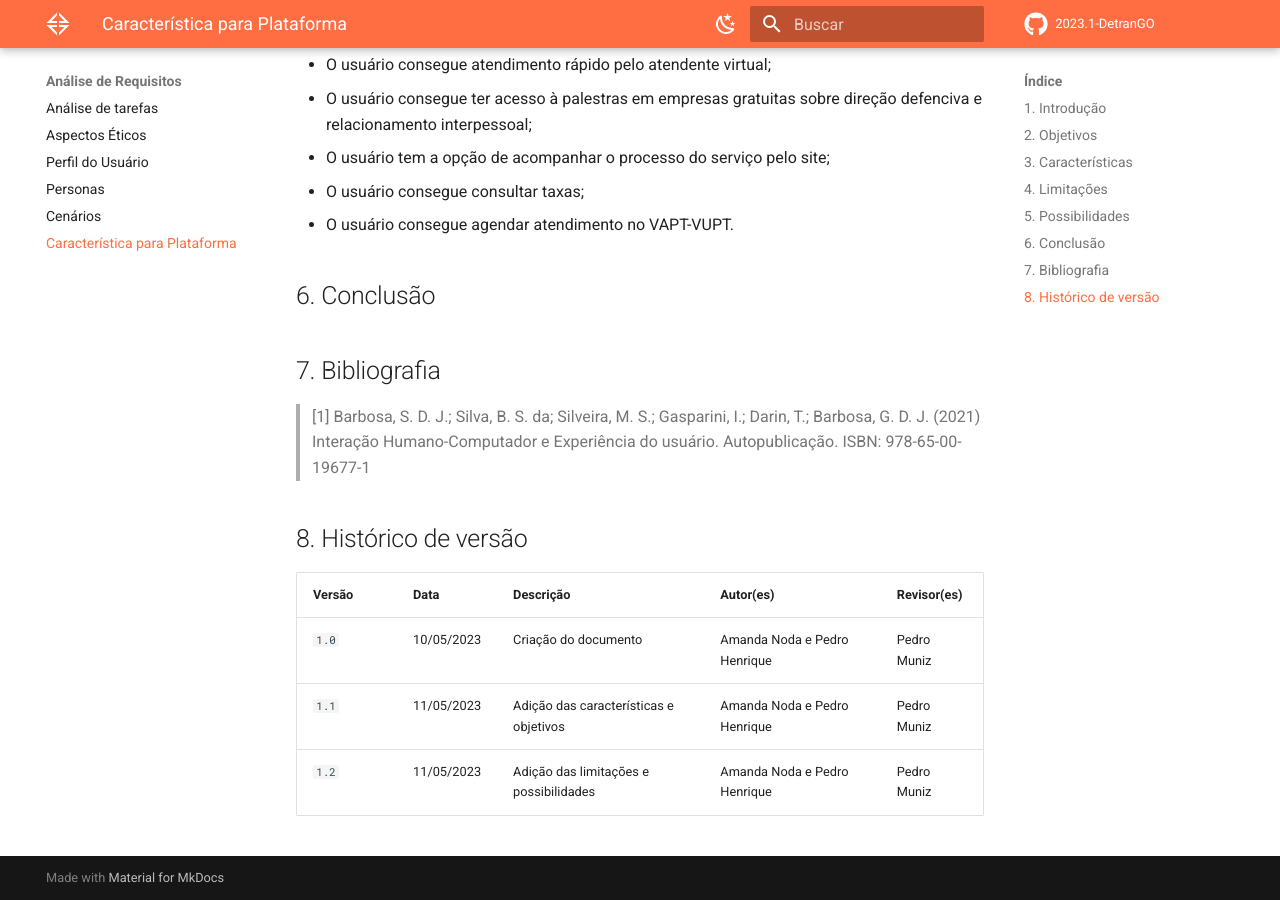
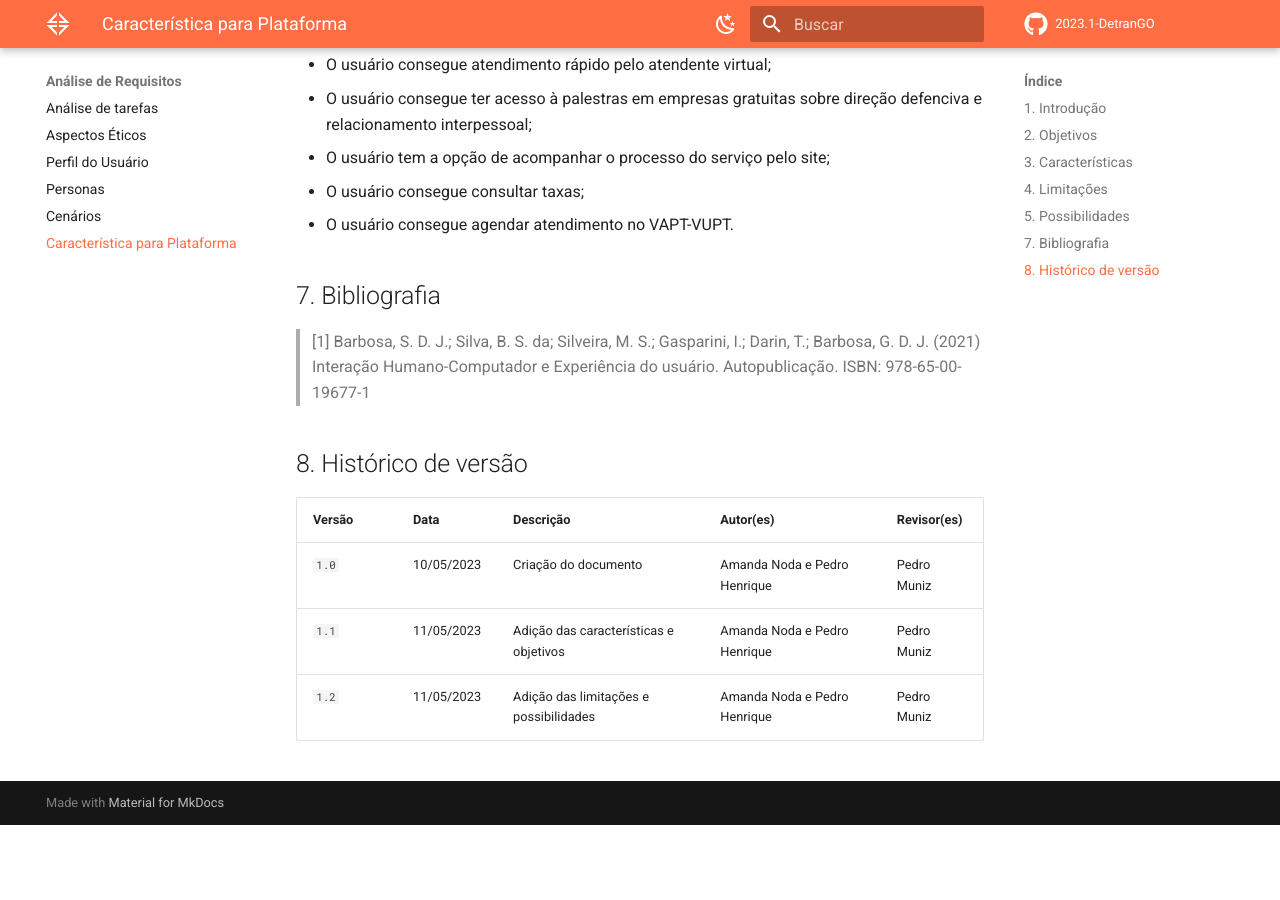
Before and after one commit to Interacao-Humano-Computador/2023.1-DetranGO, an MkDocs documentation site: the page built from docs/analise_requisitos/caracteristicas_para_plataforma.md, in a window 1280 px wide and 900 px high, scrolled down 1974 px. Built offline with MkDocs 1.6.1 and Material for MkDocs 9.7.7, drawn with Linux system fonts in a browser that asks for light colours; comment, search, counter and statistics services are not loaded; after the commit the page ends 2799 px from its top, so only the background shows below that.

Commit message:
Update: exclui conclusão

```diff
--- a/docs/analise_requisitos/caracteristicas_para_plataforma.md
+++ b/docs/analise_requisitos/caracteristicas_para_plataforma.md
@@ -42,9 +42,6 @@ Apesar das limitações, o site possui muitas funcionalidades por se tratar de u
 - O usuário consegue consultar taxas;
 - O usuário consegue agendar atendimento no VAPT-VUPT.
 
-## 6. Conclusão
-
-
 ## 7. Bibliografia
 
 > [1] Barbosa, S. D. J.; Silva, B. S. da; Silveira, M. S.; Gasparini, I.; Darin, T.; Barbosa, G. D. J. (2021) Interação Humano-Computador e Experiência do usuário. Autopublicação. ISBN: 978-65-00-19677-1
```
